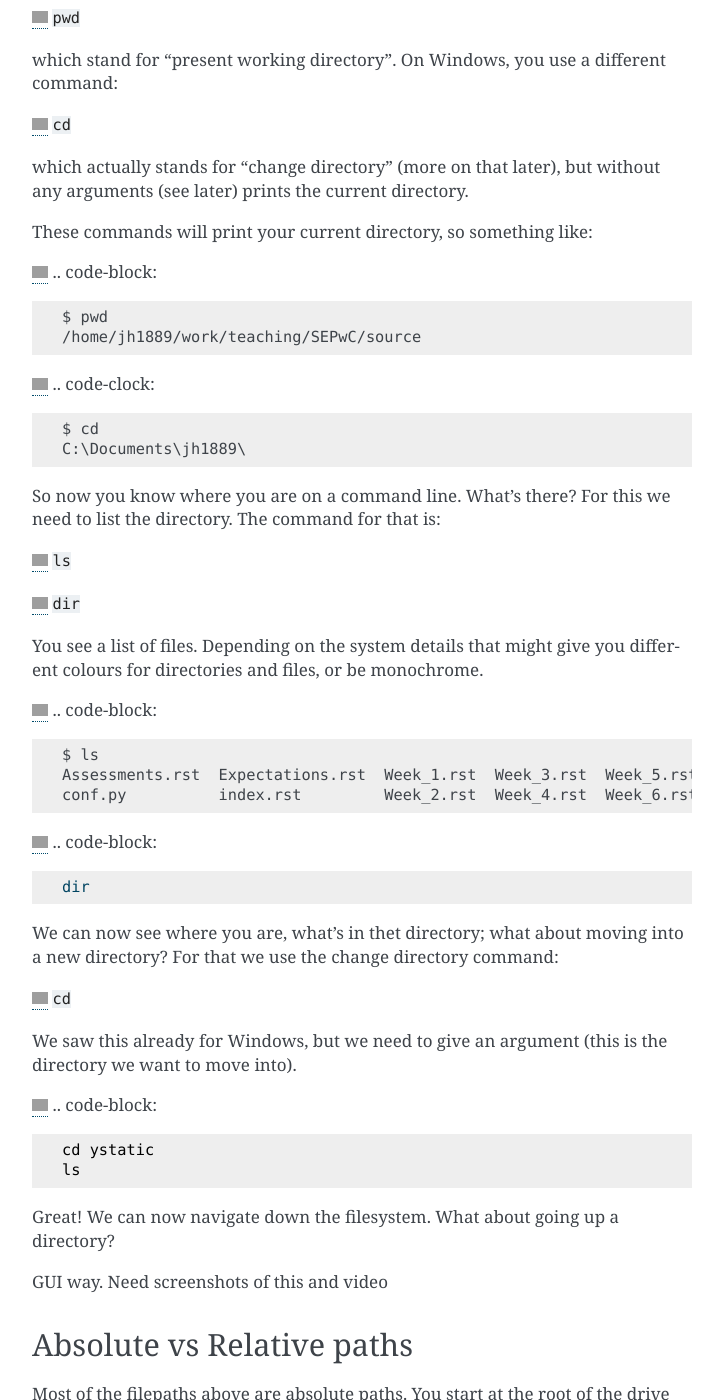
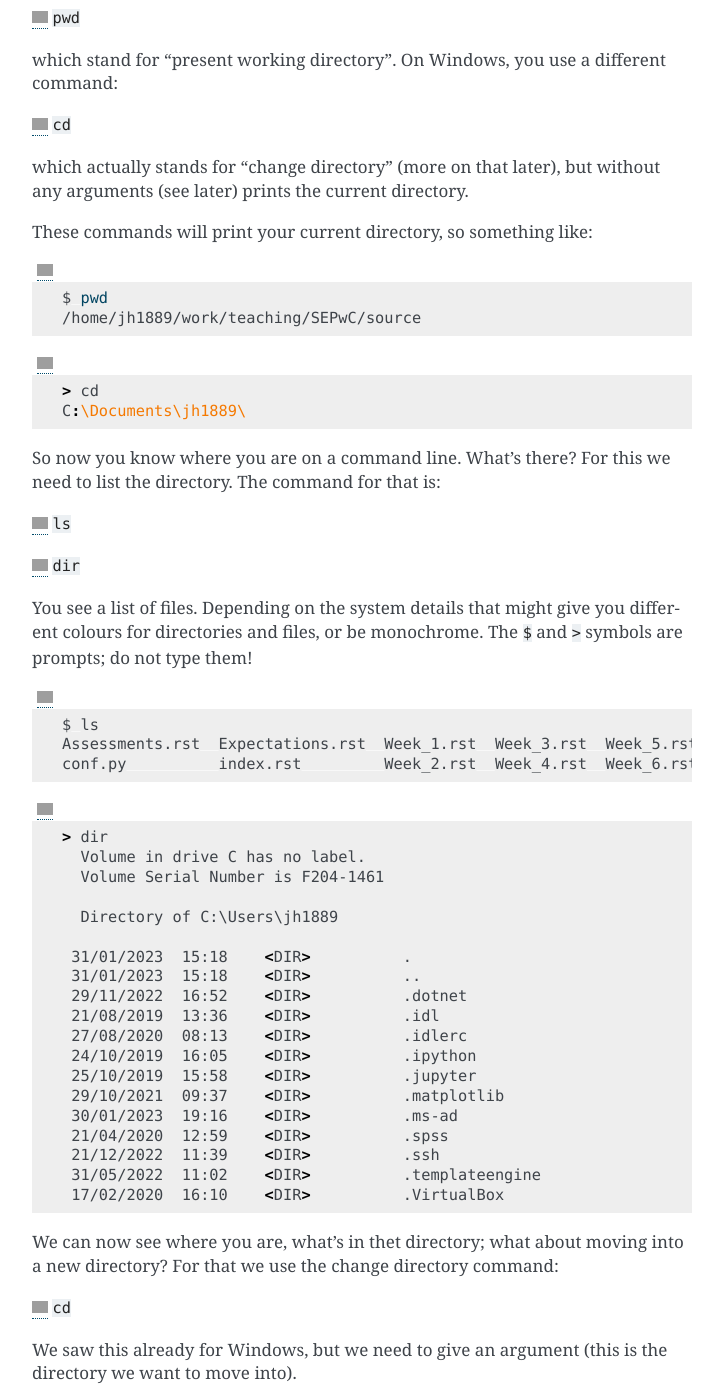
Before and after one commit to jhill1/SEPwC, a Sphinx documentation site: the page built from source/Week_1.rst, in a window 1280 px wide and 1400 px high, scrolled down 3039 px. Shown: the whole window, without its empty margins (388-1111 px from the left). Built offline with Sphinx 7.4.7, drawn with Linux system fonts in a browser that asks for light colours; grey boxes are pictures that could not be loaded.

Commit message:
fixing formatting of code blocks

```diff
--- a/source/Expectations.rst
+++ b/source/Expectations.rst
@@ -62,8 +62,8 @@ the number of tests passed without errors or (foreseeable) warnings; the quality
 of your code, including comments, structure, variable naming, etc; and the
 quality of your solution (elegance, speed, algorithmic structure, etc).
 
-You will choose one from five assessments to do. They will be made available at
-the start of the module, along with the tests to pass. I would recommend choosing
+You will choose one from five assessments to complete. The assessments will be made available at
+the start of the module, along with the tests the code has to pass. I would recommend choosing
 around week 3, which is when you will start to think about which language to
 learn.
 
@@ -74,4 +74,4 @@ efficient, some take time to complete. Your mark is a mix of all these elements,
 and how well you pass the tests set for each assessment.
 
 Test passes will account for 50% of your module mark (i.e. that criteria is weighted as 50%),
-with the other n skills making up the remainder of the 50% of the mark
+with the other skills making up the remainder of the 50% of the mark.
--- a/source/Week_1.rst
+++ b/source/Week_1.rst
@@ -53,6 +53,7 @@ the root drive where Windows actually lives, along with your programs (apps) and
 
 Exercise: Why C:? What's wrong with A? Google and find out.
 .. note::
+
    :class: dropdown
 
    A: and B: were reserved for floppy disks, which is what MSDOS computers generally had.
@@ -149,14 +150,16 @@ prints the current directory.
 
 These commands will print your current directory, so something like:
 
-|maclin|
-.. code-block::
+.. code-block:: bash
+   :caption: |maclin|
+
    $ pwd
    /home/jh1889/work/teaching/SEPwC/source
 
-|win|
-.. code-clock::
-   $ cd
+.. code-block:: bat
+   :caption: |win|
+
+   > cd
    C:\Documents\jh1889\
 
 So now you know where you are on a command line. What's there? For this we need to list the directory.
@@ -169,17 +172,37 @@ The command for that is:
 ``dir``
 
 You see a list of files. Depending on the system details that might give you different colours
-for directories and files, or be monochrome.
+for directories and files, or be monochrome. The ``$`` and ``>`` symbols are prompts; do not type them!
 
-|maclin|
-.. code-block::
+.. code-block:: bash
+   :caption: |maclin|
+
    $ ls
    Assessments.rst  Expectations.rst  Week_1.rst  Week_3.rst  Week_5.rst  Week_7.rst  ytemplates
    conf.py          index.rst         Week_2.rst  Week_4.rst  Week_6.rst  ystatic
 
-|win|
-.. code-block::
-   dir
+.. code-block:: bat
+   :caption: |win|
+
+   > dir
+     Volume in drive C has no label.
+     Volume Serial Number is F204-1461
+
+     Directory of C:\Users\jh1889
+
+    31/01/2023  15:18    <DIR>          .
+    31/01/2023  15:18    <DIR>          ..
+    29/11/2022  16:52    <DIR>          .dotnet
+    21/08/2019  13:36    <DIR>          .idl
+    27/08/2020  08:13    <DIR>          .idlerc
+    24/10/2019  16:05    <DIR>          .ipython
+    25/10/2019  15:58    <DIR>          .jupyter
+    29/10/2021  09:37    <DIR>          .matplotlib
+    30/01/2023  19:16    <DIR>          .ms-ad
+    21/04/2020  12:59    <DIR>          .spss
+    21/12/2022  11:39    <DIR>          .ssh
+    31/05/2022  11:02    <DIR>          .templateengine
+    17/02/2020  16:10    <DIR>          .VirtualBox
 
 
 We can now see where you are, what's in thet directory; what about moving into a new directory? For that we use the
@@ -191,8 +214,9 @@ change directory command:
 We saw this already for Windows, but we need to give an argument (this is the directory we want to move into).
 
 
-|all|
 .. code-block::
+   :caption: |all|
+
    cd ystatic
    ls
 
```
